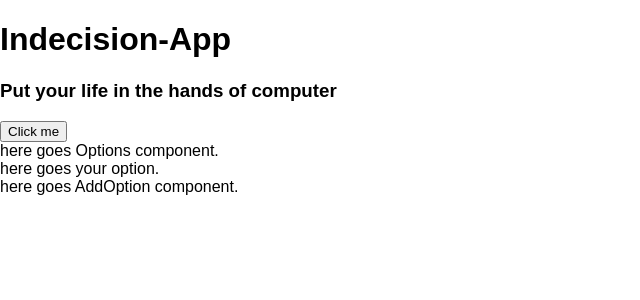
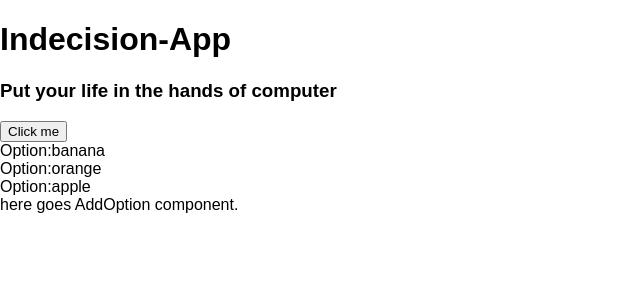
Before and after one commit to himanshush200599/Indecision, a React (Create React App) app: page / in a window 1280 px wide. Shown: the top 300 px of the page, without its empty margins (0-640 px from the left). Built offline with nearby package versions, Linux system fonts and the light colour scheme.

Commit message:
Set component props

```diff
--- a/src/App.js
+++ b/src/App.js
@@ -5,12 +5,16 @@ import Action from './Components/Action';
 import AddOption from './Components/AddOption';
 import Options from './Components/Options';
 class App extends Component {
+
   render() {
+    const title = ' Indecision-App';
+    const subtitle = 'Put your life in the hands of computer';
+    const options = ['banana','orange','apple']
     return (
       <div className="App">
-        <Header />
+        <Header title={title} subtitle = {subtitle} />
         <Action />
-        <Options />
+        <Options options={options} />
         <AddOption />
       </div>
     );
--- a/src/Components/Header.js
+++ b/src/Components/Header.js
@@ -4,9 +4,9 @@ class Header extends Component {
     return(
       <div>
         <h1>
-         Indecision-App
+        {this.props.title}
         </h1>
-        <h3>Put your life in the hands of computer</h3>
+        <h3>{this.props.subtitle}</h3>
       </div>
     );
 }
--- a/src/Components/Option.js
+++ b/src/Components/Option.js
@@ -3,7 +3,7 @@ export default class Option extends Component {
   render(){
     return(
       <div>
-        here goes your option.
+        Option:{this.props.optionText}
       </div>
     );
 }
--- a/src/Components/Options.js
+++ b/src/Components/Options.js
@@ -4,8 +4,10 @@ export default class Options extends Component {
   render(){
     return(
       <div>
-        here goes Options component.
-        <Option />
+      {
+        this.props.options.map((option)=> <Option key={option} optionText={option} />)
+      }
+
       </div>
     );
 }
```
